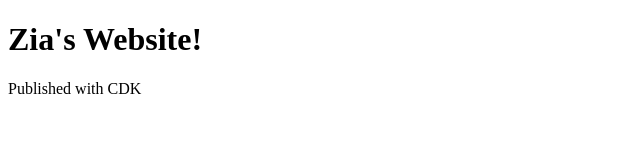
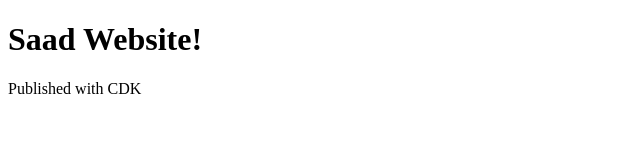
Before and after one commit to saadtechgeek/aws_cicd_pipeline, a website: page website/index.html in a window 1280 px wide. Shown: the full height of the page, 0-640 px from the left. Drawn offline with Linux system fonts and the light colour scheme.

Commit message:
commit chnages

```diff
--- a/website/index.html
+++ b/website/index.html
@@ -2,7 +2,7 @@
 <html>
 <body>
 
-<h1>Zia's Website!</h1>
+<h1>Saad Website!</h1>
 
 <p>Published with CDK</p>
 
```
